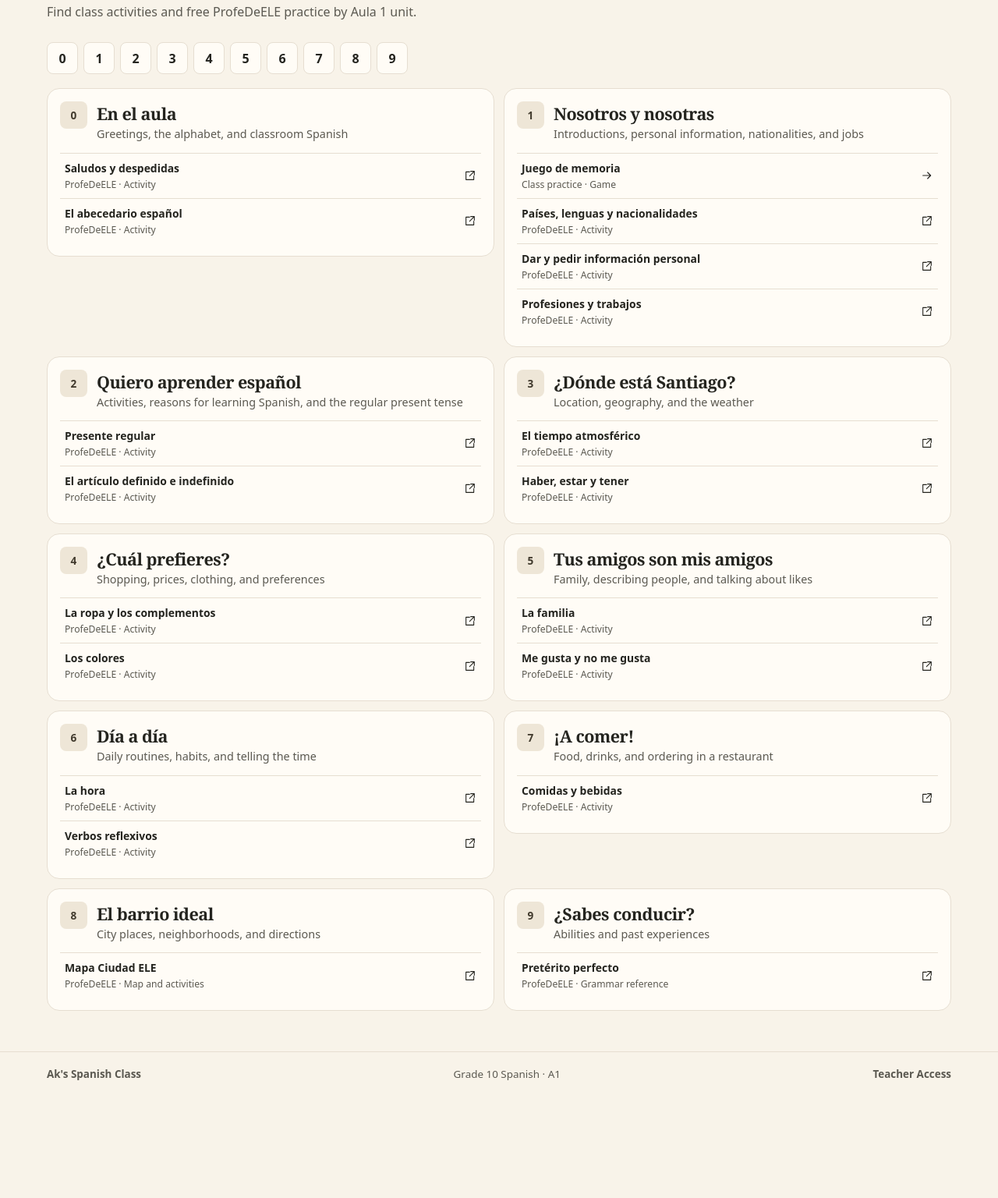
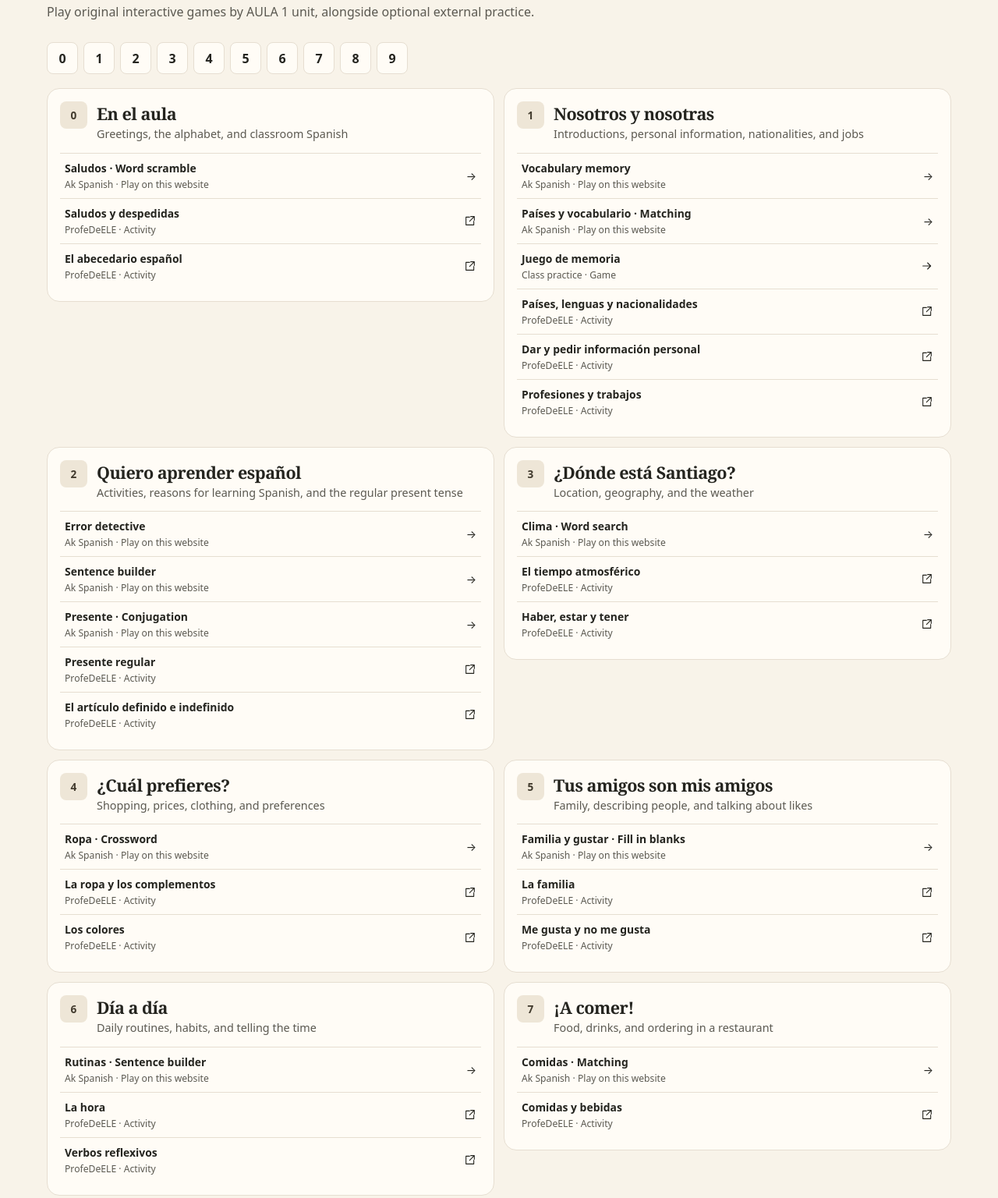
Before and after one commit to kfzydgyrtv-tech/AkSpanishclass, a plain HTML site: page practice.html in a window 1280 px wide. Shown: the part 271-1807 px from the top of the page at 78% size. Before the commit the page ends 1676 px from the top, so only its background shows below. Drawn offline with Linux system fonts and the light colour scheme.

Commit message:
Link nine on-site practice games from AULA units

```diff
--- a/practice.html
+++ b/practice.html
@@ -23,12 +23,12 @@
     <div class="page-intro">
   <a class="back" href="index.html">← Home</a>
   <span class="resource-icon tone-practice"><svg viewBox="0 0 24 24" aria-hidden="true" focusable="false" fill="none" stroke="currentColor" stroke-width="1.65" stroke-linecap="round" stroke-linejoin="round"><path d="M4 6h16v12H4zM8 10v4m-2-2h4m6-.5h.01m2 2h.01"/></svg></span>
-  <h1>Extra Practice</h1><p>Find class activities and free ProfeDeELE practice by Aula 1 unit.</p>
+  <h1>Extra Practice</h1><p>Play original interactive games by AULA 1 unit, alongside optional external practice.</p>
 </div>
     <nav class="unit-jump" aria-label="Jump to a unit"><a href="#unit-0" aria-label="Unit 0, En el aula">0</a><a href="#unit-1" aria-label="Unit 1, Nosotros y nosotras">1</a><a href="#unit-2" aria-label="Unit 2, Quiero aprender español">2</a><a href="#unit-3" aria-label="Unit 3, ¿Dónde está Santiago?">3</a><a href="#unit-4" aria-label="Unit 4, ¿Cuál prefieres?">4</a><a href="#unit-5" aria-label="Unit 5, Tus amigos son mis amigos">5</a><a href="#unit-6" aria-label="Unit 6, Día a día">6</a><a href="#unit-7" aria-label="Unit 7, ¡A comer!">7</a><a href="#unit-8" aria-label="Unit 8, El barrio ideal">8</a><a href="#unit-9" aria-label="Unit 9, ¿Sabes conducir?">9</a></nav>
     <div class="practice-list"><section class="unit-card" id="unit-0">
       <div class="unit-heading"><span class="unit-number">0</span><div><h2><span lang="es">En el aula</span></h2><p>Greetings, the alphabet, and classroom Spanish</p></div></div>
-      <ul><li><a class="activity-link" href="https://www.profedeele.es/actividad/saludos-despedidas/" target="_blank" rel="noopener noreferrer">
+      <ul><li><a class="activity-link" href="games.html?unit=0&amp;game=scramble"><span><strong lang="es">Saludos · Word scramble</strong><small>Ak Spanish · Play on this website</small></span><span aria-hidden="true">→</span></a></li><li><a class="activity-link" href="https://www.profedeele.es/actividad/saludos-despedidas/" target="_blank" rel="noopener noreferrer">
         <span><strong lang="es">Saludos y despedidas</strong><small>ProfeDeELE · Activity</small></span>
         <svg viewBox="0 0 24 24" aria-hidden="true" focusable="false" fill="none" stroke="currentColor" stroke-width="1.65" stroke-linecap="round" stroke-linejoin="round"><path d="M13 4h7v7m0-7-9 9m8 0v7H4V5h7"/></svg>
       </a></li><li><a class="activity-link" href="https://www.profedeele.es/actividad/abecedario-alfabeto-espanol/" target="_blank" rel="noopener noreferrer">
@@ -37,7 +37,7 @@
       </a></li></ul>
     </section><section class="unit-card" id="unit-1">
       <div class="unit-heading"><span class="unit-number">1</span><div><h2><span lang="es">Nosotros y nosotras</span></h2><p>Introductions, personal information, nationalities, and jobs</p></div></div>
-      <ul><li><a class="activity-link" href="files/juego-de-memoria.html" >
+      <ul><li><a class="activity-link" href="games.html?unit=1&amp;game=memory"><span><strong lang="es">Vocabulary memory</strong><small>Ak Spanish · Play on this website</small></span><span aria-hidden="true">→</span></a></li><li><a class="activity-link" href="games.html?unit=1&amp;game=match"><span><strong lang="es">Países y vocabulario · Matching</strong><small>Ak Spanish · Play on this website</small></span><span aria-hidden="true">→</span></a></li><li><a class="activity-link" href="files/juego-de-memoria.html" >
         <span><strong lang="es">Juego de memoria</strong><small>Class practice · Game</small></span>
         <svg viewBox="0 0 24 24" aria-hidden="true" focusable="false" fill="none" stroke="currentColor" stroke-width="1.65" stroke-linecap="round" stroke-linejoin="round"><path d="M4 12h15m-6-6 6 6-6 6"/></svg>
       </a></li><li><a class="activity-link" href="https://www.profedeele.es/actividad/paises-lenguas-nacionalidades/" target="_blank" rel="noopener noreferrer">
@@ -52,7 +52,7 @@
       </a></li></ul>
     </section><section class="unit-card" id="unit-2">
       <div class="unit-heading"><span class="unit-number">2</span><div><h2><span lang="es">Quiero aprender español</span></h2><p>Activities, reasons for learning Spanish, and the regular present tense</p></div></div>
-      <ul><li><a class="activity-link" href="https://www.profedeele.es/actividad/presente-regular/" target="_blank" rel="noopener noreferrer">
+      <ul><li><a class="activity-link" href="games.html?unit=2&amp;game=error"><span><strong lang="es">Error detective</strong><small>Ak Spanish · Play on this website</small></span><span aria-hidden="true">→</span></a></li><li><a class="activity-link" href="games.html?unit=2&amp;game=sentence"><span><strong lang="es">Sentence builder</strong><small>Ak Spanish · Play on this website</small></span><span aria-hidden="true">→</span></a></li><li><a class="activity-link" href="games.html?unit=2&amp;game=verbs"><span><strong lang="es">Presente · Conjugation</strong><small>Ak Spanish · Play on this website</small></span><span aria-hidden="true">→</span></a></li><li><a class="activity-link" href="https://www.profedeele.es/actividad/presente-regular/" target="_blank" rel="noopener noreferrer">
         <span><strong lang="es">Presente regular</strong><small>ProfeDeELE · Activity</small></span>
         <svg viewBox="0 0 24 24" aria-hidden="true" focusable="false" fill="none" stroke="currentColor" stroke-width="1.65" stroke-linecap="round" stroke-linejoin="round"><path d="M13 4h7v7m0-7-9 9m8 0v7H4V5h7"/></svg>
       </a></li><li><a class="activity-link" href="https://www.profedeele.es/actividad/articulo-definido-indefinido/" target="_blank" rel="noopener noreferrer">
@@ -61,7 +61,7 @@
       </a></li></ul>
     </section><section class="unit-card" id="unit-3">
       <div class="unit-heading"><span class="unit-number">3</span><div><h2><span lang="es">¿Dónde está Santiago?</span></h2><p>Location, geography, and the weather</p></div></div>
-      <ul><li><a class="activity-link" href="https://www.profedeele.es/actividad/tiempo-atmosferico/" target="_blank" rel="noopener noreferrer">
+      <ul><li><a class="activity-link" href="games.html?unit=3&amp;game=search"><span><strong lang="es">Clima · Word search</strong><small>Ak Spanish · Play on this website</small></span><span aria-hidden="true">→</span></a></li><li><a class="activity-link" href="https://www.profedeele.es/actividad/tiempo-atmosferico/" target="_blank" rel="noopener noreferrer">
         <span><strong lang="es">El tiempo atmosférico</strong><small>ProfeDeELE · Activity</small></span>
         <svg viewBox="0 0 24 24" aria-hidden="true" focusable="false" fill="none" stroke="currentColor" stroke-width="1.65" stroke-linecap="round" stroke-linejoin="round"><path d="M13 4h7v7m0-7-9 9m8 0v7H4V5h7"/></svg>
       </a></li><li><a class="activity-link" href="https://www.profedeele.es/actividad/haber-estar-tener/" target="_blank" rel="noopener noreferrer">
@@ -70,7 +70,7 @@
       </a></li></ul>
     </section><section class="unit-card" id="unit-4">
       <div class="unit-heading"><span class="unit-number">4</span><div><h2><span lang="es">¿Cuál prefieres?</span></h2><p>Shopping, prices, clothing, and preferences</p></div></div>
-      <ul><li><a class="activity-link" href="https://www.profedeele.es/actividad/ropa-prendas-de-vestir/" target="_blank" rel="noopener noreferrer">
+      <ul><li><a class="activity-link" href="games.html?unit=4&amp;game=crossword"><span><strong lang="es">Ropa · Crossword</strong><small>Ak Spanish · Play on this website</small></span><span aria-hidden="true">→</span></a></li><li><a class="activity-link" href="https://www.profedeele.es/actividad/ropa-prendas-de-vestir/" target="_blank" rel="noopener noreferrer">
         <span><strong lang="es">La ropa y los complementos</strong><small>ProfeDeELE · Activity</small></span>
         <svg viewBox="0 0 24 24" aria-hidden="true" focusable="false" fill="none" stroke="currentColor" stroke-width="1.65" stroke-linecap="round" stroke-linejoin="round"><path d="M13 4h7v7m0-7-9 9m8 0v7H4V5h7"/></svg>
       </a></li><li><a class="activity-link" href="https://www.profedeele.es/actividad/los-colores/" target="_blank" rel="noopener noreferrer">
@@ -79,7 +79,7 @@
       </a></li></ul>
     </section><section class="unit-card" id="unit-5">
       <div class="unit-heading"><span class="unit-number">5</span><div><h2><span lang="es">Tus amigos son mis amigos</span></h2><p>Family, describing people, and talking about likes</p></div></div>
-      <ul><li><a class="activity-link" href="https://www.profedeele.es/actividad/la-familia/?hcb=1" target="_blank" rel="noopener noreferrer">
+      <ul><li><a class="activity-link" href="games.html?unit=5&amp;game=fill"><span><strong lang="es">Familia y gustar · Fill in blanks</strong><small>Ak Spanish · Play on this website</small></span><span aria-hidden="true">→</span></a></li><li><a class="activity-link" href="https://www.profedeele.es/actividad/la-familia/?hcb=1" target="_blank" rel="noopener noreferrer">
         <span><strong lang="es">La familia</strong><small>ProfeDeELE · Activity</small></span>
         <svg viewBox="0 0 24 24" aria-hidden="true" focusable="false" fill="none" stroke="currentColor" stroke-width="1.65" stroke-linecap="round" stroke-linejoin="round"><path d="M13 4h7v7m0-7-9 9m8 0v7H4V5h7"/></svg>
       </a></li><li><a class="activity-link" href="https://www.profedeele.es/actividad/me-gusta-no-me-gusta-gustos/" target="_blank" rel="noopener noreferrer">
@@ -88,7 +88,7 @@
       </a></li></ul>
     </section><section class="unit-card" id="unit-6">
       <div class="unit-heading"><span class="unit-number">6</span><div><h2><span lang="es">Día a día</span></h2><p>Daily routines, habits, and telling the time</p></div></div>
-      <ul><li><a class="activity-link" href="https://www.profedeele.es/actividad/la-hora/" target="_blank" rel="noopener noreferrer">
+      <ul><li><a class="activity-link" href="games.html?unit=6&amp;game=sentence"><span><strong lang="es">Rutinas · Sentence builder</strong><small>Ak Spanish · Play on this website</small></span><span aria-hidden="true">→</span></a></li><li><a class="activity-link" href="https://www.profedeele.es/actividad/la-hora/" target="_blank" rel="noopener noreferrer">
         <span><strong lang="es">La hora</strong><small>ProfeDeELE · Activity</small></span>
         <svg viewBox="0 0 24 24" aria-hidden="true" focusable="false" fill="none" stroke="currentColor" stroke-width="1.65" stroke-linecap="round" stroke-linejoin="round"><path d="M13 4h7v7m0-7-9 9m8 0v7H4V5h7"/></svg>
       </a></li><li><a class="activity-link" href="https://www.profedeele.es/actividad/verbos-reflexivos/" target="_blank" rel="noopener noreferrer">
@@ -97,19 +97,19 @@
       </a></li></ul>
     </section><section class="unit-card" id="unit-7">
       <div class="unit-heading"><span class="unit-number">7</span><div><h2><span lang="es">¡A comer!</span></h2><p>Food, drinks, and ordering in a restaurant</p></div></div>
-      <ul><li><a class="activity-link" href="https://www.profedeele.es/actividad/comidas-bebidas-a1/" target="_blank" rel="noopener noreferrer">
+      <ul><li><a class="activity-link" href="games.html?unit=7&amp;game=match"><span><strong lang="es">Comidas · Matching</strong><small>Ak Spanish · Play on this website</small></span><span aria-hidden="true">→</span></a></li><li><a class="activity-link" href="https://www.profedeele.es/actividad/comidas-bebidas-a1/" target="_blank" rel="noopener noreferrer">
         <span><strong lang="es">Comidas y bebidas</strong><small>ProfeDeELE · Activity</small></span>
         <svg viewBox="0 0 24 24" aria-hidden="true" focusable="false" fill="none" stroke="currentColor" stroke-width="1.65" stroke-linecap="round" stroke-linejoin="round"><path d="M13 4h7v7m0-7-9 9m8 0v7H4V5h7"/></svg>
       </a></li></ul>
     </section><section class="unit-card" id="unit-8">
       <div class="unit-heading"><span class="unit-number">8</span><div><h2><span lang="es">El barrio ideal</span></h2><p>City places, neighborhoods, and directions</p></div></div>
-      <ul><li><a class="activity-link" href="https://www.profedeele.es/blog/mapa-ciudad-ele/" target="_blank" rel="noopener noreferrer">
+      <ul><li><a class="activity-link" href="games.html?unit=8&amp;game=search"><span><strong lang="es">Ciudad · Word search</strong><small>Ak Spanish · Play on this website</small></span><span aria-hidden="true">→</span></a></li><li><a class="activity-link" href="https://www.profedeele.es/blog/mapa-ciudad-ele/" target="_blank" rel="noopener noreferrer">
         <span><strong lang="es">Mapa Ciudad ELE</strong><small>ProfeDeELE · Map and activities</small></span>
         <svg viewBox="0 0 24 24" aria-hidden="true" focusable="false" fill="none" stroke="currentColor" stroke-width="1.65" stroke-linecap="round" stroke-linejoin="round"><path d="M13 4h7v7m0-7-9 9m8 0v7H4V5h7"/></svg>
       </a></li></ul>
     </section><section class="unit-card" id="unit-9">
       <div class="unit-heading"><span class="unit-number">9</span><div><h2><span lang="es">¿Sabes conducir?</span></h2><p>Abilities and past experiences</p></div></div>
-      <ul><li><a class="activity-link" href="https://www.profedeele.es/gramatica/verbos/indicativo/preterito-perfecto/" target="_blank" rel="noopener noreferrer">
+      <ul><li><a class="activity-link" href="games.html?unit=9&amp;game=verbs"><span><strong lang="es">Conjugation review</strong><small>Ak Spanish · Play on this website</small></span><span aria-hidden="true">→</span></a></li><li><a class="activity-link" href="https://www.profedeele.es/gramatica/verbos/indicativo/preterito-perfecto/" target="_blank" rel="noopener noreferrer">
         <span><strong lang="es">Pretérito perfecto</strong><small>ProfeDeELE · Grammar reference</small></span>
         <svg viewBox="0 0 24 24" aria-hidden="true" focusable="false" fill="none" stroke="currentColor" stroke-width="1.65" stroke-linecap="round" stroke-linejoin="round"><path d="M13 4h7v7m0-7-9 9m8 0v7H4V5h7"/></svg>
       </a></li></ul>
```
